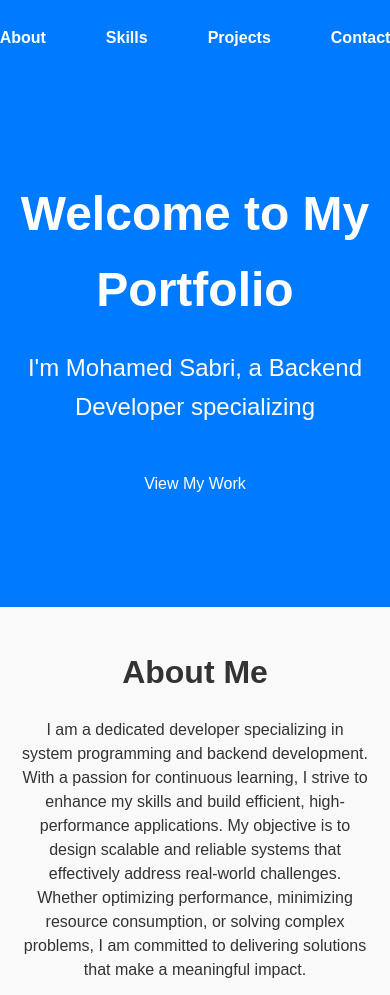
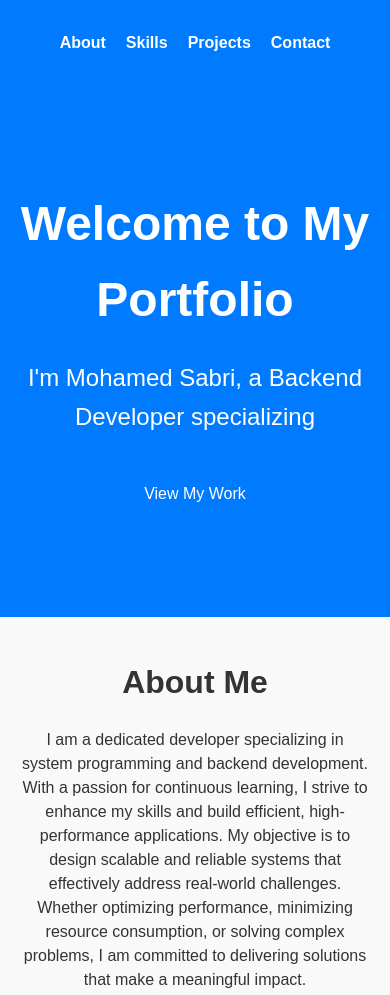
Before and after one commit to Sabri-Simo/Portfolio-0, a plain HTML site: page index.html in a window 390 px wide. Shown: the top 995 px of the page. Drawn offline with nearby package versions, Linux system fonts and the light colour scheme.

Commit message:
responsive add

```diff
--- a/styles.css
+++ b/styles.css
@@ -38,7 +38,22 @@ nav a {
     font-weight: bold; /* Bold links */
     transition: color 0.3s; /* Smooth color transition */
 }
+@media (max-width: 768px) {
+    /* Stack the navigation links vertically on smaller screens */
+    nav ul {
+        flex-direction: row; /* Stack vertically */
+        align-items: center; /* Center the links */
+    }
 
+    nav li {
+        margin: 5px 0; /* Space between items when stacked */
+    }
+
+    /* Optional: Make the links larger for easier clicking on mobile */
+    nav a {
+        padding: 4px 9x; /* Increase padding for better touch targets */
+    }
+}
 nav a:hover {
     color: #ffcc00;
     background: #036ee0;
```
